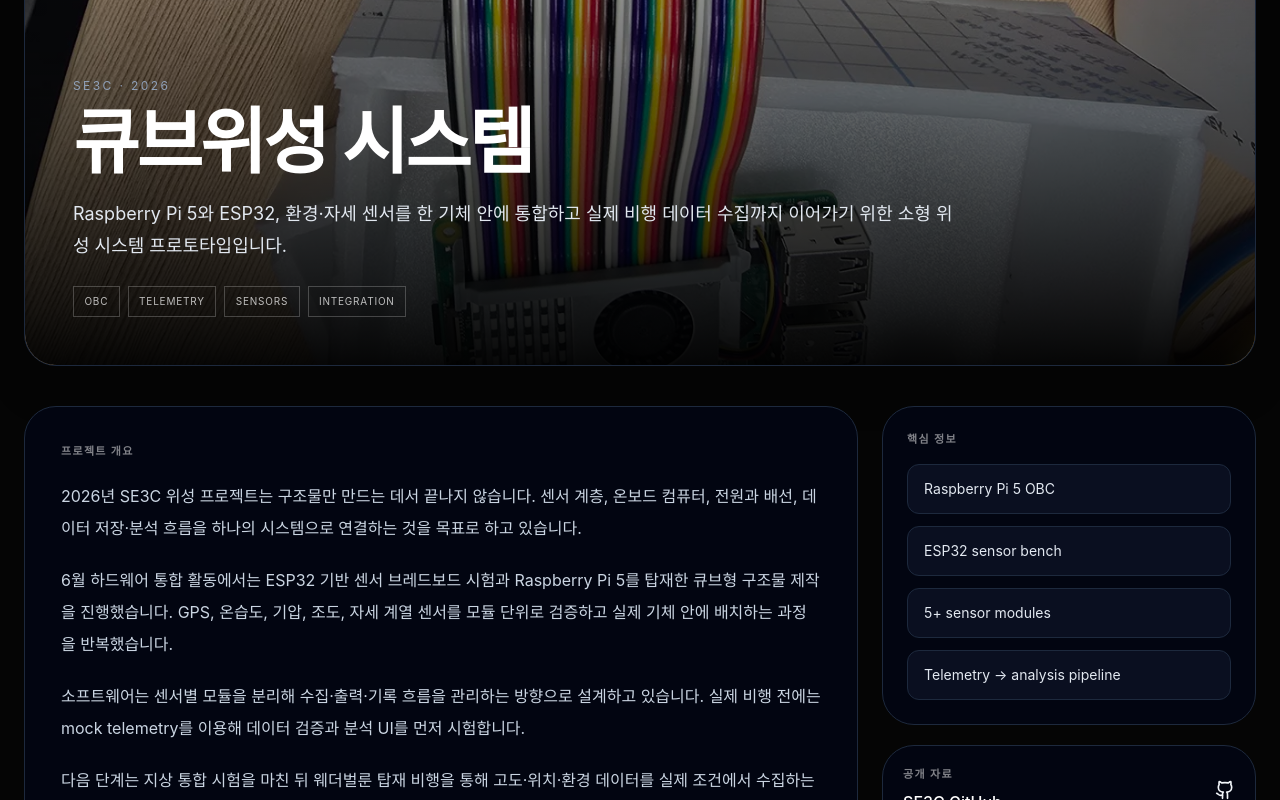
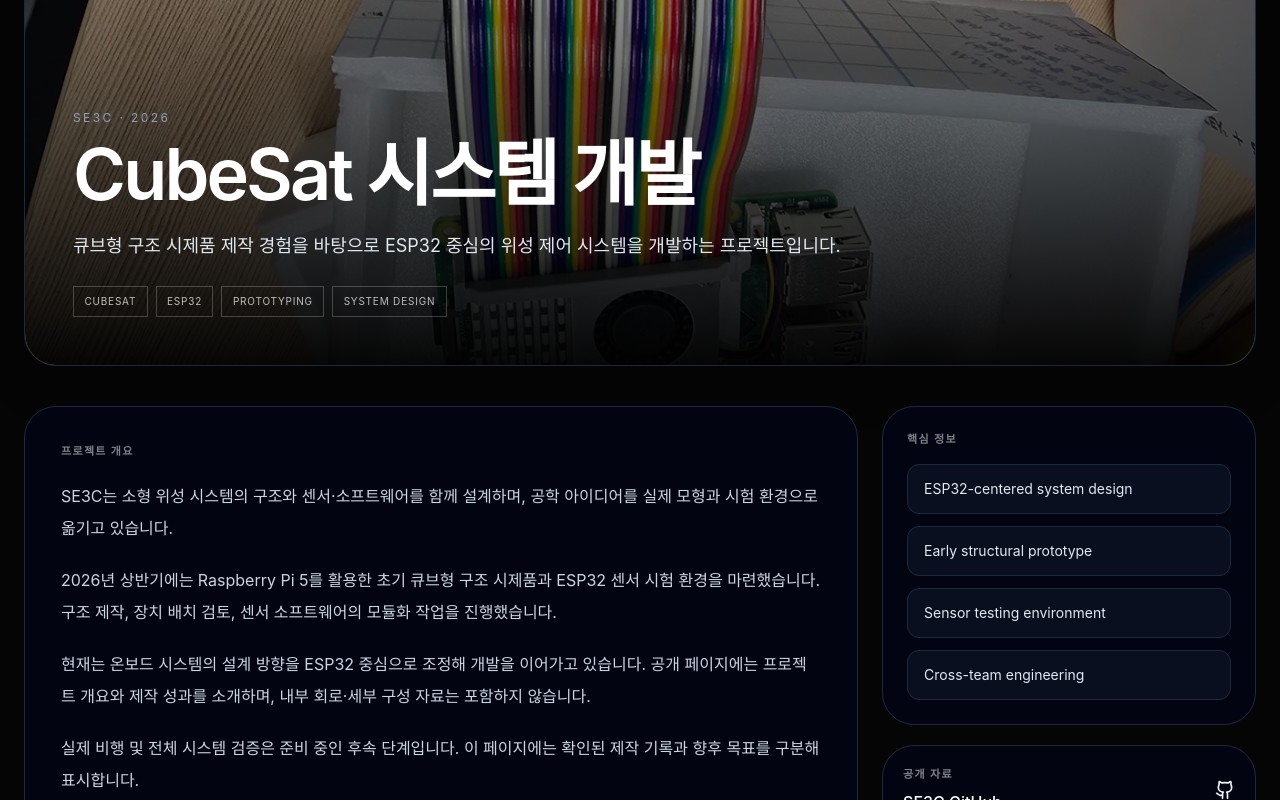
Before and after one commit to SE3C/se3cdocs, a React (Vite) app: page /tech/cubesat in a window 1280 px wide. Shown: the part 380-1180 px from the top of the page. Built offline with nearby package versions, Linux system fonts and the light colour scheme; a web font is replaced by a local one.

Commit message:
docs: showcase ESP32 direction, CAD prototypes and STEM outreach

```diff
--- a/src/TestLogPage.tsx
+++ b/src/TestLogPage.tsx
@@ -9,8 +9,8 @@ const testRecords = [
   { id: "LOG 002", date: "2026.10.11", status: "SUBMITTED", title: "H1 · Preliminary Round 6", description: "공식 서버에서 10,000 iteration 학습한 ACTRATE-0001 정책을 제출하고, keeper model_9999 및 제출 actor의 대응을 검증했습니다.", href: "https://github.com/SE3C/naver-issacsim-opensource/blob/main/naver-issacsim/data/processed/experiments/h1/2026-10-11_PRELIM_R6_SUBMISSION/release_notes.md" },
   { id: "LOG 003", date: "2026.10.08", status: "RECORDED", title: "Go2 · Preliminary Round 5", description: "공식 결과 수신 기록: 총점 88.32/100, 시뮬레이션 58.32/70, 설계 의도 20/20, 리포트 품질 10/10.", href: "https://github.com/SE3C/naver-issacsim-opensource/blob/main/naver-issacsim/data/processed/experiments/go2/analysis/2026-10-08_OFFICIAL_EVAL_GO2_ROUND5_LINTRACK125.md" },
   { id: "LOG 004", date: "2026.08", status: "DOCUMENTED", title: "H1 reinforcement-learning baseline", description: "NVIDIA Isaac Sim / Isaac Lab 환경에서 4,096개 병렬 환경, seed 42, 300 iteration 기준선의 학습·export·play 검증 흐름을 기록했습니다.", to: "/tech/robotics-ai" },
-  { id: "LOG 005", date: "TBD", status: "PLANNED", title: "High-altitude telemetry validation", description: "관련 허가 절차와 지상 통합 시험이 완료된 뒤, 웨더벌룬 탑재 환경에서 telemetry 수집과 시스템 동작을 검증할 예정입니다.", to: "/tech/high-altitude-flight" },
-  { id: "LOG 006", date: "TBD", status: "IN DEVELOPMENT", title: "Rapid-prototyping workflow", description: "장비 도입 후 구조 부품, 센서 마운트와 시험 지그의 설계·출력·검증 기록을 공개 가능한 범위에서 축적합니다.", to: "/tech/fabrication" },
+  { id: "LOG 005", date: "2026.06", status: "DOCUMENTED", title: "CubeSat & CAD prototyping", description: "큐브형 위성 구조 시제품과 로켓 노즐 3D 형상 모델링 등 실제 제작·설계 결과물을 기록했습니다.", to: "/tech/fabrication" },
+  { id: "LOG 006", date: "2025.11", status: "DOCUMENTED", title: "Songpa Education Expo · STEM outreach", description: "우주탐사차량과 우주정거장 만들기 체험 부스를 운영한 활동을 공개된 행사 사진과 함께 소개합니다.", to: "/outreach" },
 ];
 
 export default function TestLogPage() {
--- a/src/siteDetails.ts
+++ b/src/siteDetails.ts
@@ -38,24 +38,23 @@ export const detailPages: DetailPage[] = [
     category: "tech",
     id: "cubesat",
     label: "위성 시스템",
-    title: "큐브위성 시스템",
-    summary:
-      "Raspberry Pi 5와 ESP32, 환경·자세 센서를 한 기체 안에 통합하고 실제 비행 데이터 수집까지 이어가기 위한 소형 위성 시스템 프로토타입입니다.",
+    title: "CubeSat 시스템 개발",
+    summary: "큐브형 구조 시제품 제작 경험을 바탕으로 ESP32 중심의 위성 제어 시스템을 개발하는 프로젝트입니다.",
     body: [
-      "2026년 SE3C 위성 프로젝트는 구조물만 만드는 데서 끝나지 않습니다. 센서 계층, 온보드 컴퓨터, 전원과 배선, 데이터 저장·분석 흐름을 하나의 시스템으로 연결하는 것을 목표로 하고 있습니다.",
-      "6월 하드웨어 통합 활동에서는 ESP32 기반 센서 브레드보드 시험과 Raspberry Pi 5를 탑재한 큐브형 구조물 제작을 진행했습니다. GPS, 온습도, 기압, 조도, 자세 계열 센서를 모듈 단위로 검증하고 실제 기체 안에 배치하는 과정을 반복했습니다.",
-      "소프트웨어는 센서별 모듈을 분리해 수집·출력·기록 흐름을 관리하는 방향으로 설계하고 있습니다. 실제 비행 전에는 mock telemetry를 이용해 데이터 검증과 분석 UI를 먼저 시험합니다.",
-      "다음 단계는 지상 통합 시험을 마친 뒤 웨더벌룬 탑재 비행을 통해 고도·위치·환경 데이터를 실제 조건에서 수집하는 것입니다. 비행은 관련 공역과 관계 기관의 허가 절차를 거쳐 진행할 예정입니다.",
+      "SE3C는 소형 위성 시스템의 구조와 센서·소프트웨어를 함께 설계하며, 공학 아이디어를 실제 모형과 시험 환경으로 옮기고 있습니다.",
+      "2026년 상반기에는 Raspberry Pi 5를 활용한 초기 큐브형 구조 시제품과 ESP32 센서 시험 환경을 마련했습니다. 구조 제작, 장치 배치 검토, 센서 소프트웨어의 모듈화 작업을 진행했습니다.",
+      "현재는 온보드 시스템의 설계 방향을 ESP32 중심으로 조정해 개발을 이어가고 있습니다. 공개 페이지에는 프로젝트 개요와 제작 성과를 소개하며, 내부 회로·세부 구성 자료는 포함하지 않습니다.",
+      "실제 비행 및 전체 시스템 검증은 준비 중인 후속 단계입니다. 이 페이지에는 확인된 제작 기록과 향후 목표를 구분해 표시합니다.",
     ],
-    metrics: ["Raspberry Pi 5 OBC", "ESP32 sensor bench", "5+ sensor modules", "Telemetry → analysis pipeline"],
+    metrics: ["ESP32-centered system design", "Early structural prototype", "Sensor testing environment", "Cross-team engineering"],
     image: cubesatIntegrationImage,
     status: "ACTIVE",
-    tags: ["OBC", "TELEMETRY", "SENSORS", "INTEGRATION"],
+    tags: ["CUBESAT", "ESP32", "PROTOTYPING", "SYSTEM DESIGN"],
     gallery: [
-      { src: sensorBenchImage, alt: "ESP32 sensor bench", caption: "ESP32 기반 센서 통합 벤치 테스트" },
-      { src: cubesatStructureImage, alt: "CubeSat structure prototype", caption: "Raspberry Pi와 센서 모듈을 배치한 큐브형 구조 프로토타입" },
-      { src: piCloseupImage, alt: "Raspberry Pi close-up", caption: "기체 내부 Raspberry Pi 계열 컴퓨팅 모듈 배치" },
-      { src: sensorBenchCloseImage, alt: "Sensor bench close-up", caption: "센서별 연결 및 데이터 수집 검증" },
+      { src: cubesatStructureImage, alt: "큐브형 구조 시제품", caption: "상반기 큐브형 구조 시제품 제작 기록" },
+      { src: sensorBenchImage, alt: "센서 시험 환경", caption: "초기 센서 시험 환경 구성" },
+      { src: piCloseupImage, alt: "초기 온보드 배치", caption: "Raspberry Pi 기반 초기 시제품의 부품 배치 기록" },
+      { src: sensorBenchCloseImage, alt: "센서 벤치 확대", caption: "센서 시험을 위한 초기 벤치 작업" },
     ],
   },
   {
@@ -68,7 +67,7 @@ export const detailPages: DetailPage[] = [
     body: [
       "SE3C의 로켓 프로젝트는 단발성 발사보다 제작 공정과 반복 가능한 실험 조건을 확보하는 데 초점을 둡니다. 구조 설계, 노즐 형상, 재료 특성, 조립과 현장 운용을 각각 기록하고 다음 실험에 반영합니다.",
       "2026년에는 물로켓 계열 제작과 발사 장비 준비, 구조 부품 가공과 조립 활동을 이어가고 있습니다. 실제 제작 과정에서 필요한 공구, 배관, 체결, 기체 정렬 같은 기초적인 현장 작업도 프로젝트의 일부로 다룹니다.",
-      "기존에 축적한 노즐 모델링과 추진 연구 자료는 향후 3D 프린팅 환경과 연결할 예정입니다. 부품을 직접 설계하고 출력할 수 있게 되면 노즐 목업, 센서 마운트, 테스트 지그와 같은 반복 제작 속도를 높일 수 있습니다.",
+      "기존에 축적한 노즐 형상 모델링과 구조 시제품 제작 기록은 로켓 공학 활동을 보여주는 주요 성과입니다. 공개 페이지에서는 설계 결과물의 외형과 제작 과정을 중심으로 소개합니다.",
       "안전과 허가가 필요한 활동은 관련 절차를 우선하며, 공개 페이지에는 실제 검증이 끝난 결과와 진행 중인 계획을 구분해 기록합니다.",
     ],
     metrics: ["Structure & field work", "Nozzle modeling", "Prototype launch hardware", "Repeatable test records"],
@@ -152,7 +151,7 @@ export const detailPages: DetailPage[] = [
       "센서 데이터를 읽고 저장하는 코드부터 telemetry 검증, 시각화, 실험 로그 관리까지 하드웨어 프로젝트를 연결하는 소프트웨어 트랙입니다.",
     body: [
       "소프트웨어팀은 단순 앱 제작보다 실제 하드웨어가 만들어내는 데이터를 안정적으로 읽고 해석하는 역할에 집중하고 있습니다. 센서별 모듈을 나누고 공통 설정과 출력 계층을 분리해 여러 팀원이 동시에 작업할 수 있는 구조를 설계했습니다.",
-      "위성 프로젝트에서는 GPS, DHT11, BMP280, MPU6050, BH1750 등 센서 계층과 LED·buzzer 출력 계층을 분리하는 방향을 사용합니다. 실제 비행 전에 mock telemetry를 이용해 파일 검증, 상태 판정, 그래프와 이상 감지 UI를 시험할 수 있습니다.",
+      "위성 프로젝트에서는 센서 기능을 모듈화하고 모의 데이터를 활용해 진단·기록·시각화 흐름을 검토했습니다. 최신 온보드 설계는 ESP32 중심으로 개발하고 있습니다.",
       "NCRC 프로젝트에서는 TensorBoard event, console log, checkpoint, env 설정과 hash를 함께 보존하는 실험 기록 체계까지 다룹니다. 하드웨어와 AI 프로젝트가 달라도 데이터와 재현성을 관리하는 공통 소프트웨어 기반을 만드는 것이 목표입니다.",
       "공개 가능한 프로젝트와 기술 문서는 GitHub를 통해 점진적으로 정리할 예정입니다.",
     ],
@@ -164,20 +163,24 @@ export const detailPages: DetailPage[] = [
   {
     category: "tech",
     id: "fabrication",
-    label: "디지털 제작",
-    title: "3D 프린팅과 신속 시제품 제작",
-    summary:
-      "3D 프린터 도입 이후 로켓·위성 프로젝트용 구조 부품, 센서 마운트와 실험 지그를 직접 설계·출력하기 위한 제작 인프라를 준비하고 있습니다.",
+    label: "CAD · 시제품 제작",
+    title: "CAD 설계와 구조 프로토타이핑",
+    summary: "로켓 노즐의 3D 형상 모델링부터 소형 위성의 구조 스케치·모형 제작까지, 설계를 눈에 보이는 결과물로 발전시킨 활동입니다.",
     body: [
-      "SE3C는 3D 프린터를 단순 체험 장비가 아니라 프로젝트 제작 속도를 높이는 공학 도구로 도입할 계획입니다. CAD 설계부터 출력 방향, 재료 특성, 후가공, 체결과 실제 사용 조건까지 한 흐름으로 다루게 됩니다.",
-      "도입 전 단계에서는 PLA 계열 재료의 MSDS와 교육기관 3D 프린팅 안전 가이드, 학교 안전관리 자료 등을 검토해 운영 기준을 준비했습니다. 장비가 들어온 뒤에는 안전한 출력·환기·보관 절차를 먼저 확립할 예정입니다.",
-      "첫 활용 후보는 CubeSat 센서 마운트와 내부 브래킷, 로켓 구조 목업, 노즐 형상 검증용 모델, 실험용 고정 지그입니다. 기존에 외부 제작이나 수작업에 의존하던 부품을 빠르게 반복 제작하는 것이 핵심입니다.",
-      "실제 출력물과 프로젝트 결과는 장비 도입 후 이 페이지에 순차적으로 업데이트합니다.",
+      "SE3C는 디지털 설계와 실제 제작을 함께 수행합니다. 로켓 노즐 모델링과 위성 구조 스케치를 통해 아이디어를 구체적인 형상으로 표현하고, 구조적 제약과 제작 가능성을 검토했습니다.",
+      "기존 로켓 노즐 모델은 3D 형태로 시각화한 설계 기록입니다. 단순한 구상에 그치지 않고 형상을 만들어 검토했다는 점을 프로젝트 성과로 소개합니다.",
+      "위성팀은 큐브형 몸체의 목업을 제작하고 내부 장치의 배치 구성을 검토했습니다. 디지털 모델·스케치·실물 목업을 연결하는 제작 경험은 이후 시스템 개발의 기반이 됩니다.",
+      "이 페이지는 실제로 남아 있는 CAD·목업·제작 이미지만 소개합니다. 상세 설계 파일과 내부 규격, 회로 배선 자료는 공개하지 않습니다.",
     ],
-    metrics: ["CAD → print workflow", "Safety guideline reviewed", "Sensor mounts & brackets", "Test jigs / structural mockups"],
+    metrics: ["3D nozzle modeling", "CubeSat structural mockups", "CAD & visual design", "Prototype documentation"],
     image: nozzleModelImage,
-    status: "UPCOMING",
-    tags: ["CAD", "FDM", "RAPID PROTOTYPING", "SAFETY"],
+    status: "RESEARCH",
+    tags: ["CAD", "3D MODELING", "STRUCTURE", "PROTOTYPING"],
+    gallery: [
+      { src: nozzleModelImage, alt: "로켓 노즐 모델링", caption: "로켓 노즐의 3D 형상 모델링" },
+      { src: satelliteSketchImage, alt: "위성 구조 스케치", caption: "소형 위성의 초기 구조 구상과 시각화" },
+      { src: cubesatStructureImage, alt: "CubeSat 구조 시제품", caption: "큐브형 위성 구조 시제품 제작" },
+    ],
   },
   {
     category: "tech",
@@ -217,19 +220,39 @@ export const detailPages: DetailPage[] = [
   {
     category: "general",
     id: "roadmap",
-    label: "로드맵",
-    title: "2026 프로젝트 로드맵",
-    summary:
-      "팀 구성에서 CubeSat 하드웨어 통합, NCRC 강화학습까지 진행했고 다음 단계로 3D 제작 환경과 고고도 비행 시험을 준비합니다.",
+    label: "활동 연혁",
+    title: "2025–2026 활동과 성과",
+    summary: "체험 부스 운영에서 시작해 위성 시제품, 로켓 CAD, H1·Go2 로봇 강화학습으로 이어진 동아리 활동 기록입니다.",
     body: [
-      "3월에는 신입부원 모집과 팀 구성을 진행했고, 4~5월에는 CubeSat OBC·센서·전원·소프트웨어 구조와 telemetry 흐름을 설계했습니다.",
-      "6월에는 ESP32 센서 벤치와 Raspberry Pi 기반 큐브 구조를 실제로 제작·통합했고 로켓 제작과 현장 장비 준비도 병행했습니다.",
-      "7월부터 NCRC 2026 준비를 시작해 8월에는 H1 강화학습 baseline, 장기 검증 실행, TensorBoard와 checkpoint 분석, 실험 증거 보존 절차를 정리했습니다.",
-      "다음 단계는 3D 프린터 기반 rapid prototyping을 실제 프로젝트에 연결하고, 관련 허가 절차를 거친 웨더벌룬 고고도 비행으로 CubeSat-format payload를 검증하는 것입니다.",
+      "2025년에는 송파교육박람회에서 우주탐사차량·우주정거장 만들기 체험을 운영하고, Swift를 활용한 앱 개발 실습 등 공학 교육 활동을 진행했습니다.",
+      "2026년 상반기에는 큐브형 구조 시제품과 센서 시험 환경을 제작하고, CAD 모델링과 로켓 구조·제작 관련 활동을 이어갔습니다.",
+      "2026년 하반기에는 ESP32 중심의 위성 시스템 설계를 추진하는 동시에, H1·Go2 강화학습을 연구하고 NCRC 대회 제출·평가 기록을 확보했습니다.",
+      "10월에는 공개 가능한 로봇 연구 자료와 평가 도구를 선별 공개했습니다. 홈페이지는 활동과 검증된 결과를 중심으로 갱신합니다.",
     ],
-    metrics: ["MAR · team formation", "JUN · hardware integration", "AUG · humanoid RL", "NEXT · fabrication & flight"],
+    metrics: ["2025 · STEM outreach", "2026 · CubeSat & CAD", "2026 · H1 / Go2 research", "Public achievement archive"],
     image: expoInteriorImage,
     status: "ACTIVE",
+  },
+  {
+    category: "general",
+    id: "outreach",
+    label: "과학 체험 · 교육",
+    title: "공학을 직접 체험하는 교육 활동",
+    summary: "2025년 송파교육박람회에서 우주탐사차량과 우주정거장 만들기 프로그램을 운영하고 방문객과 공학의 원리를 나눴습니다.",
+    body: [
+      "SE3C는 공학 프로젝트뿐 아니라 과학과 우주탐사의 재미를 방문객에게 소개하는 체험형 활동에도 참여했습니다.",
+      "2025년 송파교육박람회에서는 우주탐사차량과 우주정거장 만들기를 주제로 한 체험 부스를 운영했습니다. 참가자들이 직접 모형을 제작하며 우주공학의 기본 개념을 접할 수 있도록 활동을 구성했습니다.",
+      "이 페이지에는 당시 공개된 행사 사진과 체험 활동 개요만 정리했습니다. 참가자의 개인정보와 행사 운영 내부자료는 게시하지 않습니다.",
+    ],
+    metrics: ["2025 · Songpa Education Expo", "Space rover activity", "Space station activity", "Hands-on STEM outreach"],
+    image: expoBoothImage,
+    status: "ACTIVE",
+    tags: ["OUTREACH", "STEM", "SPACE EDUCATION"],
+    gallery: [
+      { src: expoBoothImage, alt: "체험 부스 전경", caption: "2025 송파교육박람회 우주공학 체험 부스" },
+      { src: expoInteriorImage, alt: "체험 부스 활동 공간", caption: "과학 체험 프로그램 운영 공간" },
+      { src: expoExperienceImage, alt: "우주공학 체험 활동", caption: "우주탐사차량·우주정거장 만들기 체험 활동" },
+    ],
   },
   {
     category: "general",
@@ -240,7 +263,7 @@ export const detailPages: DetailPage[] = [
       "설계와 제작, 실험 데이터 및 검증 결과를 연결해 실제 공학 활동의 성과를 확인 가능한 기록으로 축적합니다.",
     body: [
       "SE3C의 공개 기록은 '무엇을 하고 싶다'보다 실제로 무엇을 만들고 어떤 데이터를 남겼는지 보여주는 방향으로 정리합니다.",
-      "CubeSat 프로젝트에는 센서 테스트와 기체 통합 사진, NCRC에는 학습 산출물과 play 영상, 로켓에는 제작·시험 준비 기록이 있습니다. 진행 예정 프로젝트는 ACTIVE 결과와 섞지 않고 UPCOMING으로 구분합니다.",
+      "CubeSat 구조 시제품, 로켓 CAD 모델링, 2025년 공학 체험 행사, NCRC 학습·평가 기록 등 검증된 성과를 중심으로 소개합니다.",
       "AI 실험에서는 checkpoint 하나만 보존하지 않고 TensorBoard event, console, 설정, 코드 hash와 전체 run 구조를 함께 남기는 방식을 도입하고 있습니다. 이 원칙은 앞으로 다른 프로젝트의 실험 로그에도 확장할 수 있습니다.",
       "공개 가능한 기술 자료와 소스 코드는 GitHub 조직을 통해 정리합니다.",
     ],
@@ -257,7 +280,7 @@ export const detailPages: DetailPage[] = [
       "예산·안전·기록·자료 관리·역할 배치를 기술 프로젝트와 연결해 동아리 활동을 반복 가능한 시스템으로 운영합니다.",
     body: [
       "프로젝트가 늘어날수록 부품 구매, 안전 검토, 실험 기록, 파일 관리와 일정 조정이 기술 개발만큼 중요해집니다. SE3C는 이 운영 계층을 프로젝트 일부로 다룹니다.",
-      "3D 프린터 도입 전 안전 가이드와 소재 자료를 검토하고, NCRC 실험 전후에는 전체 로그와 산출물 export 규칙을 정리하는 것처럼 프로젝트 성격에 맞는 운영 절차를 따로 구축하고 있습니다.",
+      "제작·연구 과정에서 필요한 안전 점검, 활동 기록, 산출물 관리 기준을 프로젝트 성격에 맞게 마련하고 있습니다.",
       "개인정보, 계정 정보, 비공개 자료는 public Git 저장소와 분리하며 홈페이지에는 공개 가능한 결과만 배치합니다.",
       "이 운영 구조는 한 번의 활동을 다음 활동의 출발점으로 바꾸는 기반입니다.",
     ],
@@ -273,7 +296,7 @@ export const detailPages: DetailPage[] = [
     summary: "프로젝트에 필요한 장비와 부품을 우선순위에 따라 도입하고, 안전·운영 조건까지 함께 검토합니다.",
     body: [
       "예산은 단순 구매 목록이 아니라 프로젝트 순서를 결정하는 요소입니다. 센서, 컴퓨팅 모듈, 구조 재료, 제작 장비와 현장 운용 품목을 프로젝트 단계에 맞춰 관리합니다.",
-      "3D 프린터처럼 운영 기준이 필요한 장비는 구매 이전에 안전 가이드와 재료 정보를 함께 검토합니다.",
+      "제작 장비를 검토할 때는 필요한 안전 기준과 운영 요건을 함께 살펴봅니다.",
       "구체적인 내부 예산표와 계정 정보는 공개 페이지에 올리지 않고, 외부에 필요한 경우 공개 가능한 범위의 요약만 제공합니다.",
     ],
     metrics: ["Project priority", "Equipment review", "Safety before operation", "Internal details kept private"],
@@ -289,7 +312,7 @@ export const detailPages: DetailPage[] = [
     body: [
       "활동 기록은 사진 모음보다 다음 실험을 재현할 수 있는 정보가 중요합니다. 날짜, 환경, 사용 부품, 설정, 결과와 다음 변경점을 함께 남깁니다.",
       "NCRC에서는 event, checkpoint, console, GPU 기록, 설정과 hash를 묶는 방식으로 실험 보존 수준을 높였습니다.",
-      "CubeSat과 로켓 프로젝트도 제작 버전과 시험 결과를 연결해 장기적으로 engineering log 형태로 공개할 계획입니다.",
+      "CubeSat과 로켓 프로젝트의 공개 기록도 제작 사진·CAD 결과·확인된 활동 사실을 중심으로 정리합니다.",
     ],
     metrics: ["Configuration", "Results", "Evidence review", "Reproducible workflow"],
     image: expoInteriorImage,
```
Also changed, not shown: src/LandingPage.tsx (+7 -5 lines), 1 other file (tests, documents, lock files or other folders).
